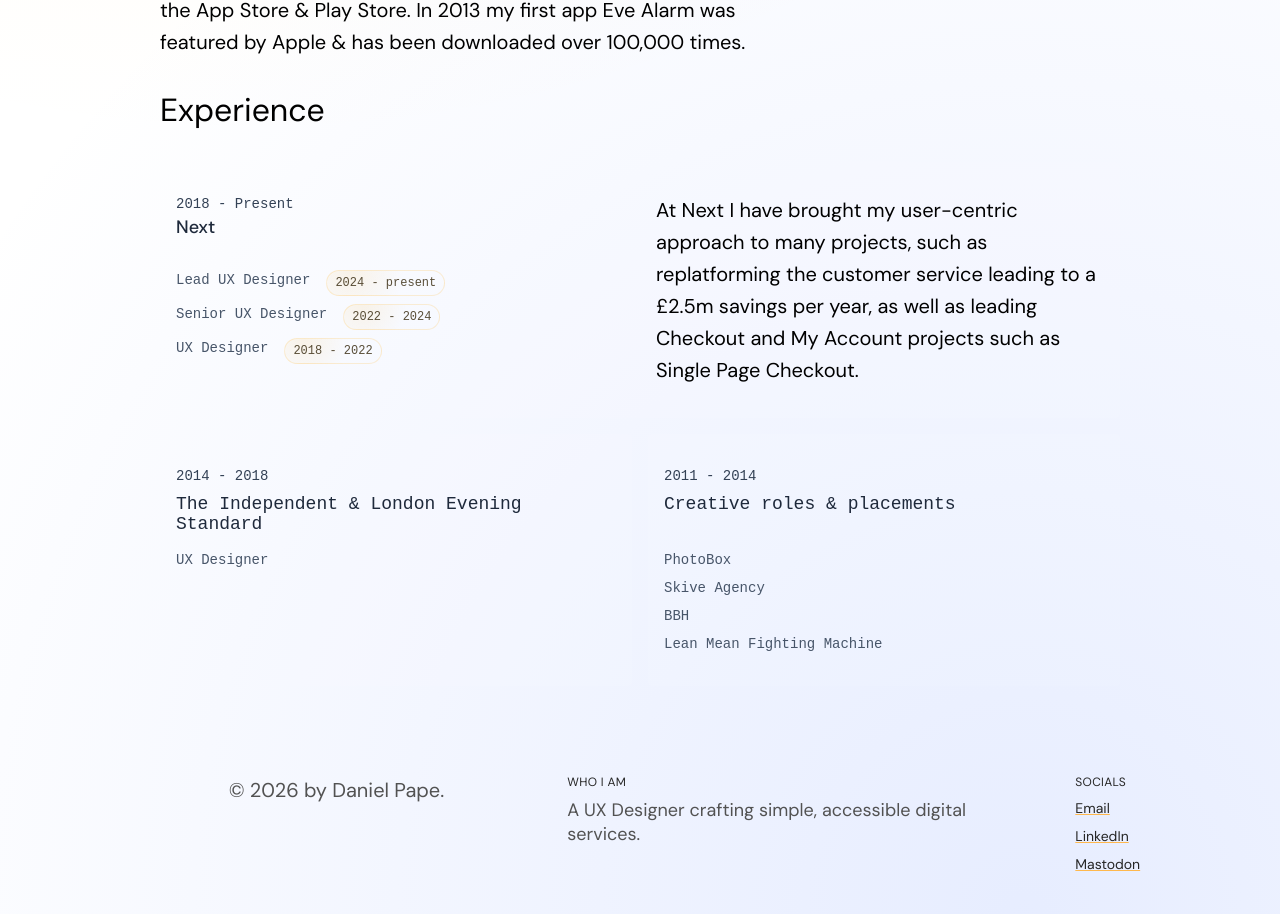
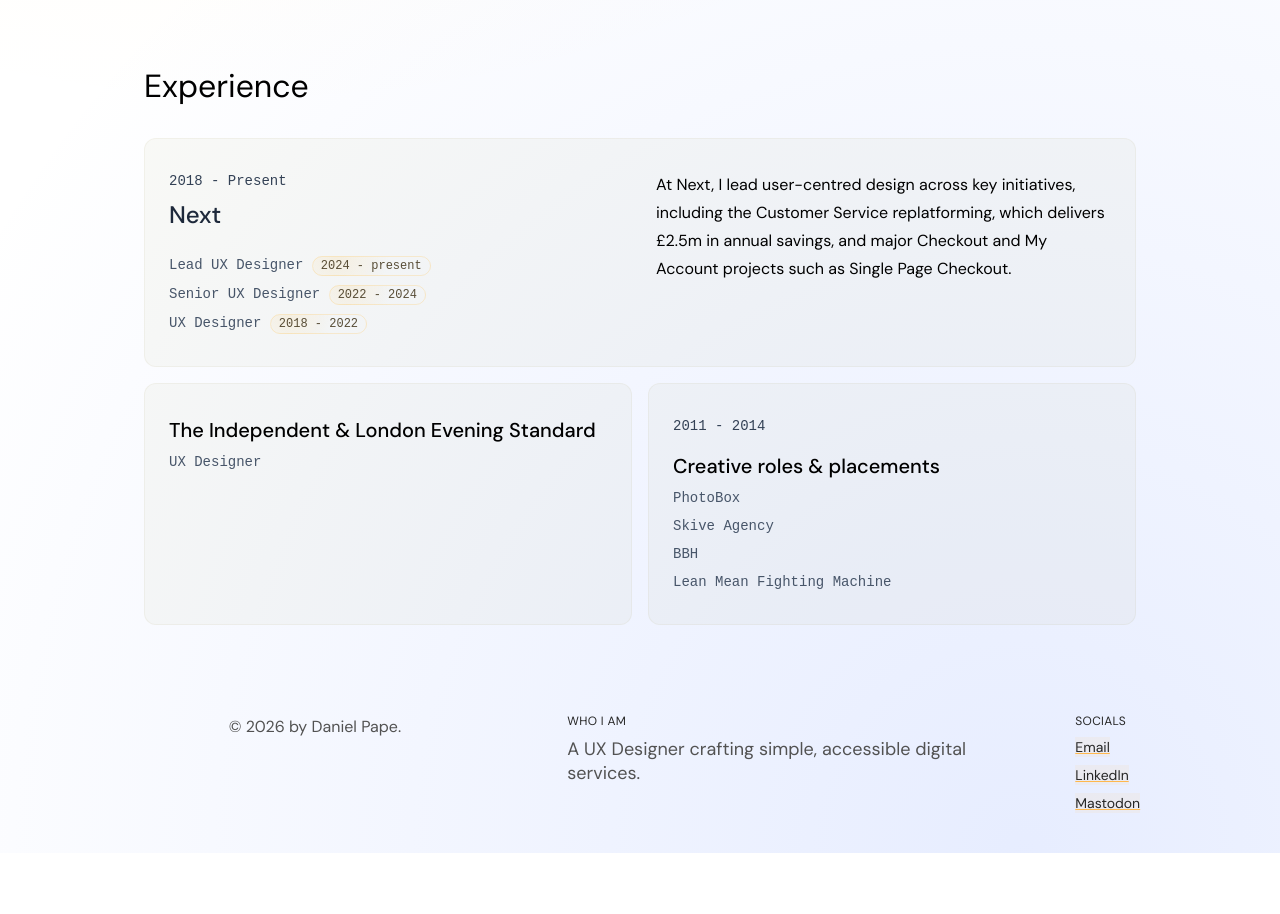
Before and after one commit to danielpape/danielpape.co.uk, a Next.js app: page / in a window 1280 px wide. Shown: the part 1094-2008 px from the top of the page. After the commit the page ends 1947 px from the top, so only its background shows below. Built offline with nearby package versions, Linux system fonts and the light colour scheme.

Commit message:
Updated spacing, added link backgrounds

```diff
--- a/components/sections/Experience.js
+++ b/components/sections/Experience.js
@@ -9,50 +9,49 @@
               <div className="experience-overline">2018 - Present</div>
               <div className="experience-title">Next</div>
               <div className="experience-group">
-                <div className="experience-secondary">
+                <div className="experience-info">
                   Lead UX Designer <span>2024 - present</span>
                 </div>
-                <div className="experience-secondary">
+                <div className="experience-info">
                   Senior UX Designer <span>2022 - 2024</span>
                 </div>
-                <div className="experience-secondary">
+                <div className="experience-info">
                   UX Designer <span>2018 - 2022</span>
                 </div>
               </div>
             </div>
             <div className="experience-item_section">
               <p>
-                At Next I have brought my user-centric approach to many
-                projects, such as replatforming the customer service leading to
-                a £2.5m savings per year, as well as leading Checkout and My
-                Account projects such as Single Page Checkout.
+                At Next, I lead user-centred design across key initiatives,
+                including the Customer Service replatforming, which delivers
+                £2.5m in annual savings, and major Checkout and My Account
+                projects such as Single Page Checkout.
               </p>
             </div>
           </div>
         </div>
         <div className="experience-secondary">
           <div className="experience-item">
-            <div className="experience-overline">2014 - 2018</div>
             <div className="experience-content">
-              <div className="experience-title">
+              <div className="experience-title_secondary">
                 The Independent & London Evening Standard
               </div>
               <div className="experience-group">
-                <div className="experience-secondary">UX Designer</div>
+                <div className="experience-info">UX Designer</div>
               </div>
             </div>
           </div>
           <div className="experience-item">
             <div className="experience-overline">2011 - 2014</div>
             <div className="experience-content">
-              <div className="experience-title">
+              <div className="experience-title_secondary">
                 Creative roles & placements
               </div>
               <div className="experience-group">
-                <div className="experience-secondary">PhotoBox</div>
-                <div className="experience-secondary">Skive Agency</div>
-                <div className="experience-secondary">BBH</div>
-                <div className="experience-secondary">
+                <div className="experience-info">PhotoBox</div>
+                <div className="experience-info">Skive Agency</div>
+                <div className="experience-info">BBH</div>
+                <div className="experience-info">
                   Lean Mean Fighting Machine
                 </div>
               </div>
--- a/components/sections/Footer.js
+++ b/components/sections/Footer.js
@@ -25,13 +25,13 @@
         </div>
 
         {/* Socials Column — aligned to column 12 (far right) */}
-        <div className="col-span-12 md:col-start-12 md:col-span-1 flex flex-col gap-2 text-neutral-800">
+        <div className="col-span-12 md:col-start-12 md:col-span-1 flex flex-col items-start gap-2 text-neutral-800">
           <h3 className="text-xs uppercase text-neutral-800 dark:text-neutral-200 tracking-wide">
             Socials
           </h3>
           <a
             href="mailto:hello@bydanielpape.com"
-            className="underline dark:text-neutral-100 decoration-main-300 hover:text-main-600 dark:hover:text-main-100 hover:decoration-main-400"
+            className="inline-block underline dark:text-neutral-100 decoration-main-300 hover:text-main-600 dark:hover:text-main-100 hover:decoration-main-400"
           >
             Email
           </a>
@@ -39,7 +39,7 @@
             href="https://www.linkedin.com/in/bydanielpape"
             target="_blank"
             rel="noopener noreferrer"
-            className="underline dark:text-neutral-100 decoration-main-300  hover:text-main-600 dark:hover:text-main-100 hover:decoration-main-400"
+            className="inline-block underline dark:text-neutral-100 decoration-main-300  hover:text-main-600 dark:hover:text-main-100 hover:decoration-main-400"
           >
             LinkedIn
           </a>
@@ -48,7 +48,7 @@
             href="https://mastodon.social/@danielpape"
             target="_blank"
             rel="me noopener noreferrer"
-            className="underline dark:text-neutral-100 decoration-main-300 hover:text-main-600 dark:hover:text-main-100 hover:decoration-main-400"
+            className="inline-block underline dark:text-neutral-100 decoration-main-300 hover:text-main-600 dark:hover:text-main-100 hover:decoration-main-400"
           >
             Mastodon
           </a>
--- a/styles/globals.css
+++ b/styles/globals.css
@@ -31,11 +31,12 @@
 a {
   text-decoration: underline;
   text-decoration-color: #ffb84d;
+  background-color: rgba(255, 184, 77, 0.08);
 }
 
 p {
-  font-size: 1.25rem;
-  line-height: 2rem;
+  font-size: 1rem;
+  line-height: 1.75rem;
   max-width: 40rem;
 }
 
@@ -51,8 +52,8 @@
   margin-right: auto;
 
   padding-top: 2rem; /* pt-8 */
-  padding-left: 2rem; /* px-8 */
-  padding-right: 2rem;
+  padding-left: 1rem; /* px-8 */
+  padding-right: 1rem;
 
   font-size: 1.125rem;
 }
@@ -282,8 +283,8 @@
   margin-right: auto;
 
   padding-top: 2rem; /* pt-8 */
-  padding-left: 2rem; /* px-8 */
-  padding-right: 2rem;
+  padding-left: 1rem; /* px-8 */
+  padding-right: 1rem;
   min-height: 50vh;
 }
 
@@ -296,8 +297,8 @@
   margin-right: auto;
 
   padding-top: 2rem; /* pt-8 */
-  padding-left: 2rem; /* px-8 */
-  padding-right: 2rem;
+  padding-left: 1rem; /* px-8 */
+  padding-right: 1rem;
   min-height: 50vh;
 }
 
@@ -333,9 +334,17 @@
 .experience-title {
   color: rgb(30 41 59);
   font-weight: 500;
-  font-size: 1.125rem;
+  font-size: 1.5rem;
+  line-height: 2rem;
   margin-bottom: 0.5rem;
   min-height: 3rem;
+}
+
+.experience-title_secondary {
+  font-weight: 500;
+  font-size: 1.25rem;
+  line-height: 1.75rem;
+  margin-bottom: 0.5rem;
 }
 
 .experience-item {
@@ -343,9 +352,10 @@
   flex: 1;
   flex-direction: column;
   gap: 0.5rem;
-  background-color: color-mix(in oklab, white 5%, transparent);
-  padding: 2rem 1rem;
-  border-radius: 4px;
+  background-color: rgba(164, 148, 77, 0.05);
+  border: 1px rgba(164, 148, 77, 0.08) solid;
+  padding: 2rem 1.5rem;
+  border-radius: 12px;
 }
 
 .experience-group {
@@ -359,16 +369,17 @@
   line-height: 1.25rem;
   font-family: monospace;
   color: rgb(51 65 85);
+  margin-bottom: 0.5rem;
 }
 
-.experience-secondary {
+.experience-info {
   font-size: 0.875rem;
   line-height: 1.25rem;
   font-family: monospace;
   color: rgb(71 85 105);
 }
 
-.experience-secondary span {
+.experience-info span {
   color: rgba(54, 40, 14, 0.82);
   background: radial-gradient(
     circle at 20% 0,
@@ -524,6 +535,10 @@
   .location {
     display: none;
   }
+
+  .experience-secondary {
+    flex-direction: column;
+  }
 }
 
 @media (prefers-color-scheme: dark) {
@@ -596,4 +611,8 @@
     );
     border: solid 1px rgba(253, 187, 61, 0.12);
   }
+
+  .experience-item {
+    background-color: color-mix(in oklab, white 5%, transparent);
+  }
 }
```
